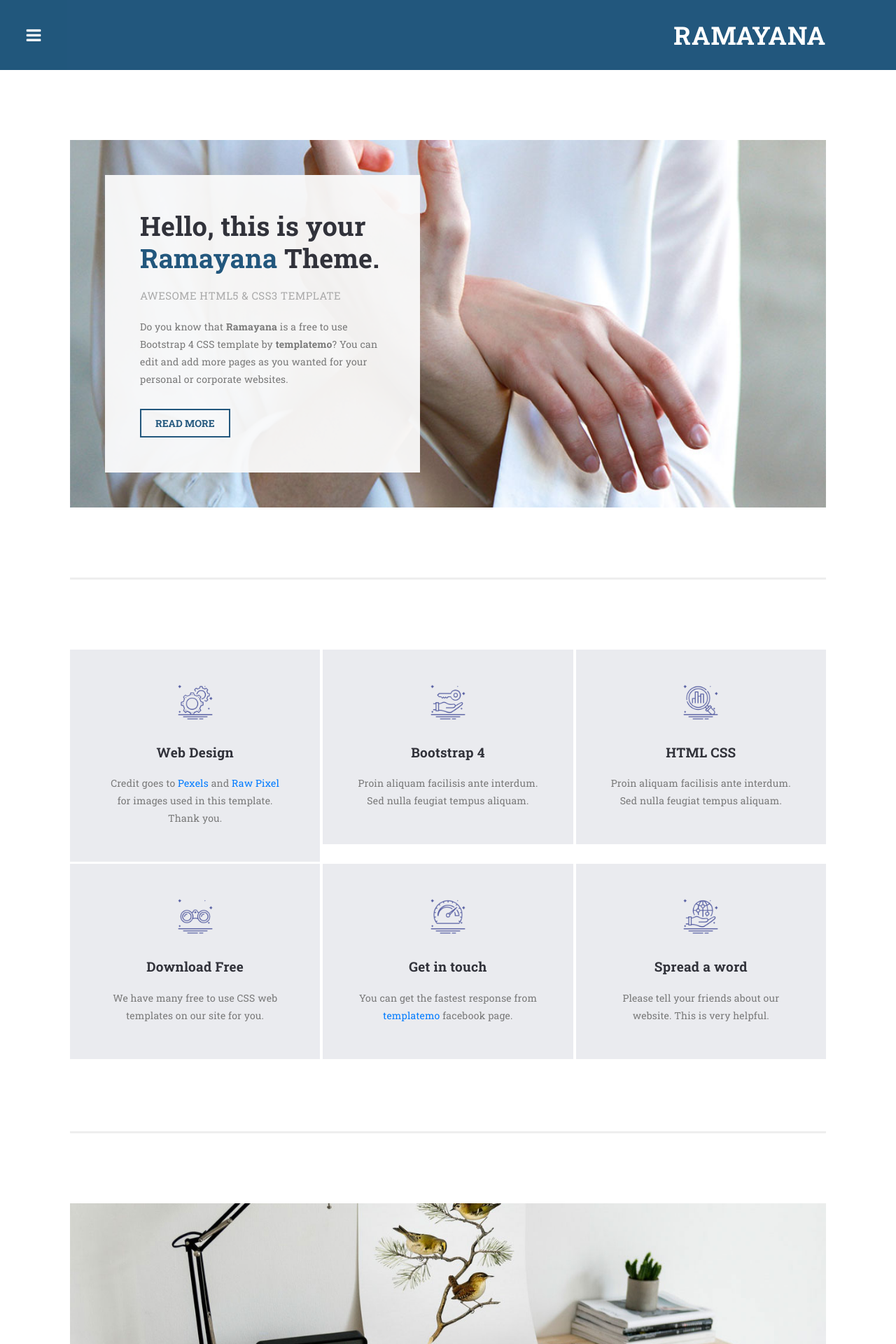
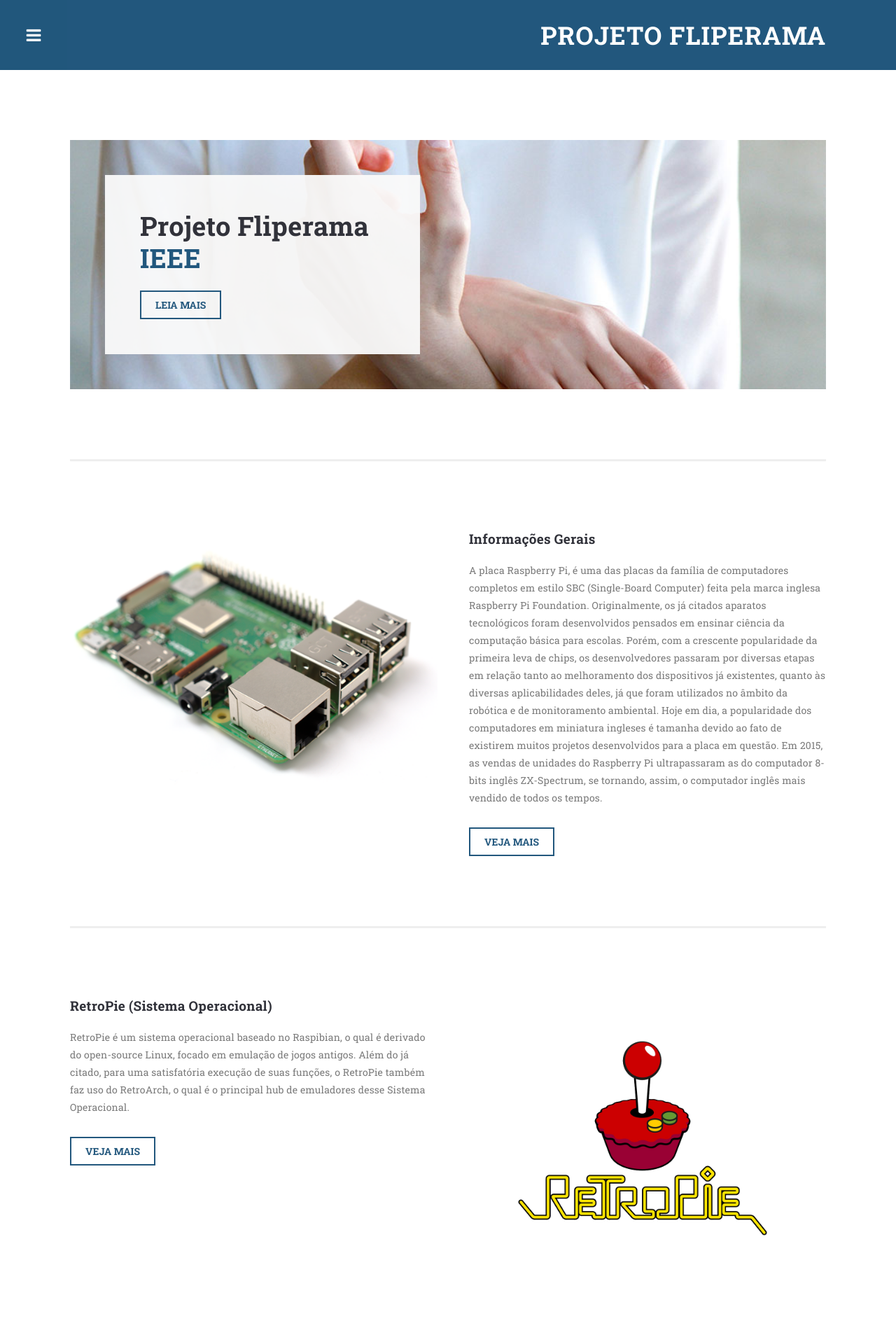
Before and after one commit to sb-uel/ProjetoFliperama, a Jekyll site: the page built from index.html, in a window 1280 px wide. Shown: the top 1920 px of the page at 70% size. Built offline with Jekyll 4.4.1, drawn with Linux system fonts in a browser that asks for light colours; some of the changed text lies outside the part shown.

Commit message:
Feito a página inicial

```diff
--- /dev/null
+++ b/_includes/jogos.html
@@ -0,0 +1,14 @@
+<section class="services">
+    <div class="container-fluid">
+      <div class="row">
+        {% for item in site.data.emuladores %}
+        <div class="col-md-4">
+          <div class="service-item">
+            <div class="icon" href="{{ site.baseurl }}{{ item.link }}"></div>
+            <h4>{{ item.name }}</h4>
+          </div>
+        </div>
+        {% endfor %}
+      </div>
+    </div>
+  </section>
--- a/_includes/sidebar.html
+++ b/_includes/sidebar.html
@@ -28,7 +28,7 @@
 
     <!-- Footer -->
     <footer id="footer">
-      <p class="copyright">Copyright &copy; 2023 Ramo IEEE UEL
+      <p class="copyright">2023 Ramo IEEE UEL
         <br>Feito por <a rel="nofollow" href="https://github.com/LeviMonteiro">Levi Monteiro</a> e <a rel="nofollow"
           href="https://github.com/LiloMarino">Lilo Marino</a>
       </p>
--- a/_layouts/default.html
+++ b/_layouts/default.html
@@ -18,6 +18,7 @@
     <link rel="stylesheet" href="{{ site.baseurl }}/assets/css/fontawesome.css">
     <link rel="stylesheet" href="{{ site.baseurl }}/assets/css/templatemo-style.css">
     <link rel="stylesheet" href="{{ site.baseurl }}/assets/css/owl.css">
+    <link rel="stylesheet" href="{{ site.baseurl }}/assets/css/projeto.css">
 
   </head>
   <body class="is-preload">
--- /dev/null
+++ b/assets/css/projeto.css
@@ -0,0 +1,9 @@
+.comandos {
+
+    width: 300px;
+    height: auto;
+}
+.retropie {
+    width: auto;
+    height: 400px;
+}
--- a/index.html
+++ b/index.html
@@ -12,7 +12,7 @@ layout: default
       <!-- Header -->
       <header id="header">
         <div class="logo">
-            <a href="index.html">Ramayana</a>
+          <a href="{{ site.baseurl }}/index.html">Projeto Fliperama</a>
         </div>
       </header>
 
@@ -25,14 +25,9 @@ layout: default
                 <div class="row">
                   <div class="col-md-12">
                     <div class="banner-caption">
-                        <h4>Hello, this is your <em>Ramayana</em> Theme.</h4>
-                        <span>AWESOME HTML5 &amp; CSS3 TEMPLATE</span>
-                        <p>Do you know that <strong>Ramayana</strong> is a free to use Bootstrap 4 CSS template by
-                          <strong>templatemo</strong>? You can edit and add more pages as you wanted for your personal
-                          or corporate websites.
-                        </p>
+                      <h4>Projeto Fliperama <em>IEEE</em></h4><br>
                       <div class="primary-button">
-                          <a href="#">Read More</a>
+                        <button id="botao-descer">Leia Mais</button>
                       </div>
                     </div>
                   </div>
@@ -43,72 +38,36 @@ layout: default
         </div>
       </section>
 
-        <!-- Services -->
-        <section class="services">
+      <!-- Botão para rolar para baixo -->
+      <script>
+        document.getElementById('botao-descer').addEventListener('click', function () {
+          document.querySelector('.right-content').scrollIntoView({
+            behavior: 'smooth'
+          });
+        });
+      </script>
+
+      <section class="left-image">
         <div class="container-fluid">
           <div class="row">
-              <div class="col-md-4">
-                <div class="service-item first-item">
-                  <div class="icon"></div>
-                  <h4>Web Design</h4>
-                  <p>Credit goes to <a rel="nofollow" href="https://www.pexels.com">Pexels</a> and <a rel="nofollow"
-                      href="https://www.rawpixel.com">Raw Pixel</a> for images used in this template. Thank you.</p>
+            <div class="col-md-6">
+              <img src="{{ site.baseurl }}/assets/images/Raspberry_Pi_3_B+.png" alt="Raspberry_Pi_3_B+">
             </div>
-              </div>
-              <div class="col-md-4">
-                <div class="service-item second-item">
-                  <div class="icon"></div>
-                  <h4>Bootstrap 4</h4>
-                  <p>Proin aliquam facilisis ante interdum. Sed nulla feugiat tempus aliquam.</p>
-                </div>
-              </div>
-              <div class="col-md-4">
-                <div class="service-item third-item">
-                  <div class="icon"></div>
-                  <h4>HTML CSS</h4>
-                  <p>Proin aliquam facilisis ante interdum. Sed nulla feugiat tempus aliquam.</p>
-                </div>
-              </div>
-              <div class="col-md-4">
-                <div class="service-item fourth-item">
-                  <div class="icon"></div>
-                  <h4>Download Free</h4>
-                  <p>We have many free to use CSS web templates on our site for you.</p>
-                </div>
-              </div>
-              <div class="col-md-4">
-                <div class="service-item fivth-item">
-                  <div class="icon"></div>
-                  <h4>Get in touch</h4>
-                  <p>You can get the fastest response from <a rel="nofollow"
-                      href="https://www.facebook.com/templatemo">templatemo</a> facebook page.</p>
-                </div>
-              </div>
-              <div class="col-md-4">
-                <div class="service-item sixth-item">
-                  <div class="icon"></div>
-                  <h4>Spread a word</h4>
-                  <p>Please tell your friends about our website. This is very helpful.</p>
-                </div>
-              </div>
-            </div>
-          </div>
-        </section>
-
-        <!-- Top Image -->
-        <section class="top-image">
-          <div class="container-fluid">
-            <div class="row">
-              <div class="col-md-12">
-                <img src="assets/images/top-image.jpg" alt="">
-                <div class="down-content">
-                  <h4>Ante Interdum Chambray</h4>
-                  <p>Lorem ipsum dolor amet raclette chambray bitters, hammock celiac slow-carb flexitarian four dollar
-                    toast food truck health goth. Air plant brunch food truck vegan scenester organic crucifix irony
-                    pour-over pop-up austin hexagon kitsch swag. Godard literally humblebrag cloud bread vice master
-                    cleanse chambray typewriter put a bird on it brooklyn forage.</p>
+            <div class="col-md-6">
+              <div class="right-content">
+                <h4>Informações Gerais</h4>
+                <p>A placa Raspberry Pi, é uma das placas da família de computadores completos em estilo SBC
+                  (Single-Board Computer) feita pela marca inglesa Raspberry Pi Foundation. Originalmente, os já citados
+                  aparatos tecnológicos foram desenvolvidos pensados em ensinar ciência da computação básica para
+                  escolas. Porém, com a crescente popularidade da primeira leva de chips, os desenvolvedores passaram
+                  por diversas etapas em relação tanto ao melhoramento dos dispositivos já existentes, quanto às
+                  diversas aplicabilidades deles, já que foram utilizados no âmbito da robótica e de monitoramento
+                  ambiental. Hoje em dia, a popularidade dos computadores em miniatura ingleses é tamanha devido ao fato
+                  de existirem muitos projetos desenvolvidos para a placa em questão. Em 2015, as vendas de unidades do
+                  Raspberry Pi ultrapassaram as do computador 8-bits inglês ZX-Spectrum, se tornando, assim, o
+                  computador inglês mais vendido de todos os tempos.</p>
                 <div class="primary-button">
-                    <a href="#">Read More</a>
+                  <a href="https://www.raspberrypi.org/">Veja Mais</a>
                 </div>
               </div>
             </div>
@@ -116,24 +75,47 @@ layout: default
         </div>
       </section>
 
-        <!-- Left Image -->
       <section class="left-image">
         <div class="container-fluid">
           <div class="row">
             <div class="col-md-6">
-                <img src="assets/images/left-image.jpg" alt="">
+              <div class="left-content">
+                <h4>RetroPie (Sistema Operacional)</h4>
+                <p>RetroPie é um sistema operacional baseado no Raspibian, o qual é derivado do open-source Linux,
+                  focado em emulação de jogos antigos. Além do já citado, para uma satisfatória execução de suas
+                  funções, o RetroPie também faz uso do RetroArch, o qual é o principal hub de emuladores desse Sistema
+                  Operacional.</p>
+                <div class="primary-button">
+                  <a href="{{ site.baseurl }}/RetroPie">Veja Mais</a>
+                </div>
+              </div>
+            </div>
+            <div class="col-md-6">
+              <div class="d-flex justify-content-center align-items-center" style="height: 100%">
+                <a href="{{ site.baseurl }}/RetroPie">
+                  <img src="{{ site.baseurl }}/assets/images/Retropie.png" alt="Retropie" class="retropie">
+                </a>
+              </div>
+            </div>
+          </div>
+        </div>
+      </section>
+
+      <section class="left-image">
+        <div class="container-fluid">
+          <div class="row">
+            <div class="col-md-6">
+              <div class="d-flex justify-content-center align-items-center" style="height: 100%">
+                <a href="{{ site.baseurl }}/Comandos">
+                  <img src="{{ site.baseurl }}/assets/images/Comandos.png" alt="Comandos" class="comandos">
+                </a>
+              </div>
             </div>
             <div class="col-md-6">
               <div class="right-content">
-                  <h4>Ante Interdum Raclette</h4>
-                  <p>Lorem ipsum dolor amet raclette chambray bitters, hammock celiac slow-carb flexitarian four dollar
-                    toast food truck health goth. Air plant brunch food truck vegan scenester organic crucifix irony
-                    pour-over pop-up austin hexagon kitsch swag. Godard literally humblebrag cloud bread vice master
-                    cleanse chambray typewriter put a bird on it brooklyn forage.<br><br>Air plant brunch food truck
-                    vegan scenester organic crucifix irony pour-over pop-up austin hexagon kitsch swag. Godard literally
-                    humblebrag cloud bread vice master cleanse chambray typewriter put bird brooklyn</p>
+                <h2>Comandos (RetroArch)</h2>
                 <div class="primary-button">
-                    <a href="#">Read More</a>
+                  <a href="{{ site.baseurl }}/Comandos">Veja Mais</a>
                 </div>
               </div>
             </div>
@@ -141,30 +123,8 @@ layout: default
         </div>
       </section>
 
-        <!-- Right Image -->
-        <section class="right-image">
-          <div class="container-fluid">
-            <div class="row">
-              <div class="col-md-6">
-                <div class="left-content">
-                  <h4>Ante Interdum Raclette</h4>
-                  <p>Lorem ipsum dolor amet raclette chambray bitters, hammock celiac slow-carb flexitarian four dollar
-                    toast food truck health goth. Air plant brunch food truck vegan scenester organic crucifix irony
-                    pour-over pop-up austin hexagon kitsch swag. Godard literally humblebrag cloud bread vice master
-                    cleanse chambray typewriter put a bird on it brooklyn forage.<br><br>Air plant brunch food truck
-                    vegan scenester organic crucifix irony pour-over pop-up austin hexagon kitsch swag. Godard literally
-                    humblebrag cloud bread vice master cleanse chambray typewriter put bird brooklyn</p>
-                  <div class="primary-button">
-                    <a href="#">Read More</a>
-                  </div>
-                </div>
-              </div>
-              <div class="col-md-6">
-                <img src="assets/images/right-image.jpg" alt="">
-              </div>
-            </div>
-          </div>
-        </section>
+      <!-- Jogos -->
+      {% include jogos.html %}
 
     </div>
   </div>
```
Also changed, not shown: assets/images/Comandos.png (added), assets/images/Raspberry_Pi_3_B+.png (added), assets/images/Retropie.png (added). Lines whose indentation alone changed are shown as unchanged.
